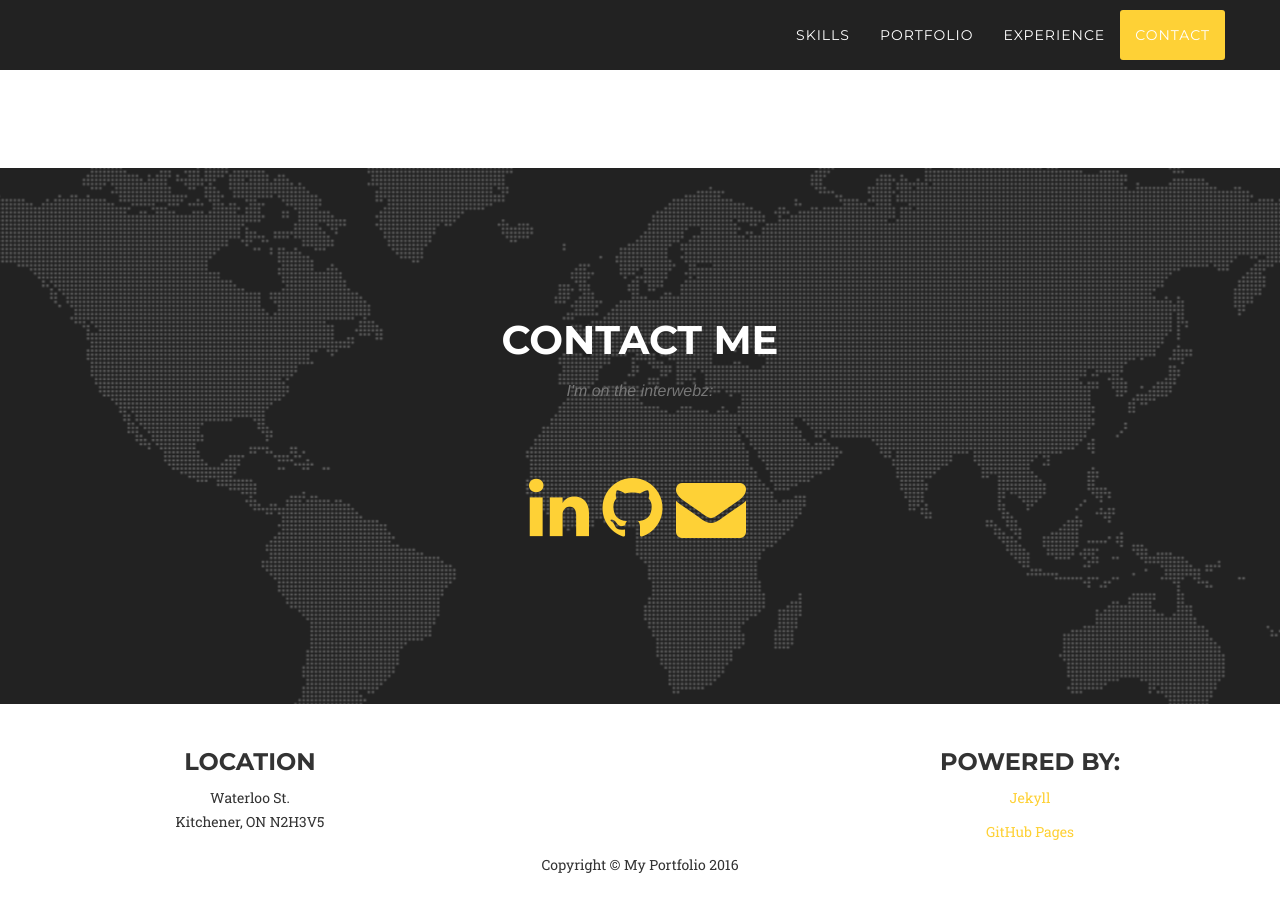
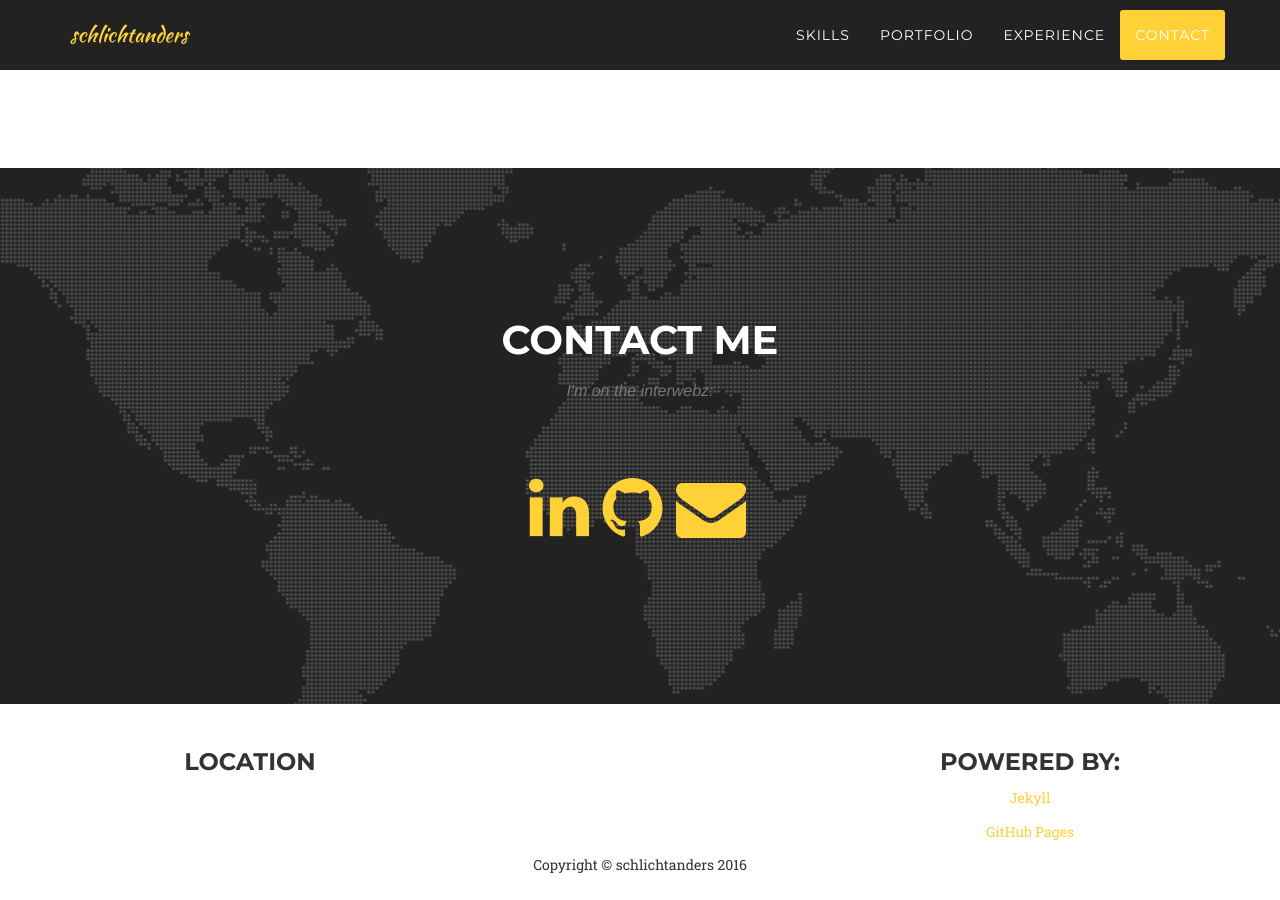
Before and after one commit to stephansahm/stephansahm.github.io, a Jekyll site: the page built from index.html, in a window 1280 px wide and 900 px high, scrolled down 5581 px. Built offline with Jekyll 4.4.1, drawn with Linux system fonts in a browser that asks for light colours; some web fonts are replaced; some of the changed lines change nothing that is shown.

Commit message:
small changes

```diff
--- a/_config.yml
+++ b/_config.yml
@@ -1,7 +1,7 @@
 # Site settings
-title: My Portfolio
-email: kim.rick@gmail.com
-description: "Rick Kim's Portfolio"
+title: schlichtanders
+email: Stephan.Sahm@gmx.de
+description: "Stephan Sahm's Portfolio. Get to know, what I did and who I was, and be part of what follows."
 
 # Color settings (hex-codes without the leading hash-tag)
 color:
@@ -12,16 +12,16 @@
 # Social networks usernames (many more available: google-plus, flickr, dribbble, pinterest, instagram, tumblr, linkedin, etc.)
 social:
   - title: linkedin
-    url: https://www.linkedin.com/pub/rick-kim/30/aa7/a70
+    url: https://www.linkedin.com/in/stephan-sahm-918656b7
   - title: github
-    url: http://github.com/y7kim
+    url: http://github.com/schlichtanders
   - title: envelope
-    url: mailto:kim.rick@gmail.com
+    url: mailto:Stephan.Sahm@gmx.de
 
 # Postal address (add as many lines as necessary)
-address:
-  - line: Waterloo St.
-  - line: Kitchener, ON N2H3V5
+# address:
+#   - line: Waterloo St.
+#   - line: Kitchener, ON N2H3V5
 
 # Build settings
 markdown: kramdown
--- a/_includes/header.html
+++ b/_includes/header.html
@@ -9,7 +9,7 @@
                     <span class="icon-bar"></span>
                     <span class="icon-bar"></span>
                 </button>
-                <a class="navbar-brand page-scroll" href="#page-top"></a>
+                <a class="navbar-brand page-scroll" href="#page-top">{{site.title}}</a>
             </div>
 
             <!-- Collect the nav links, forms, and other content for toggling -->
```
